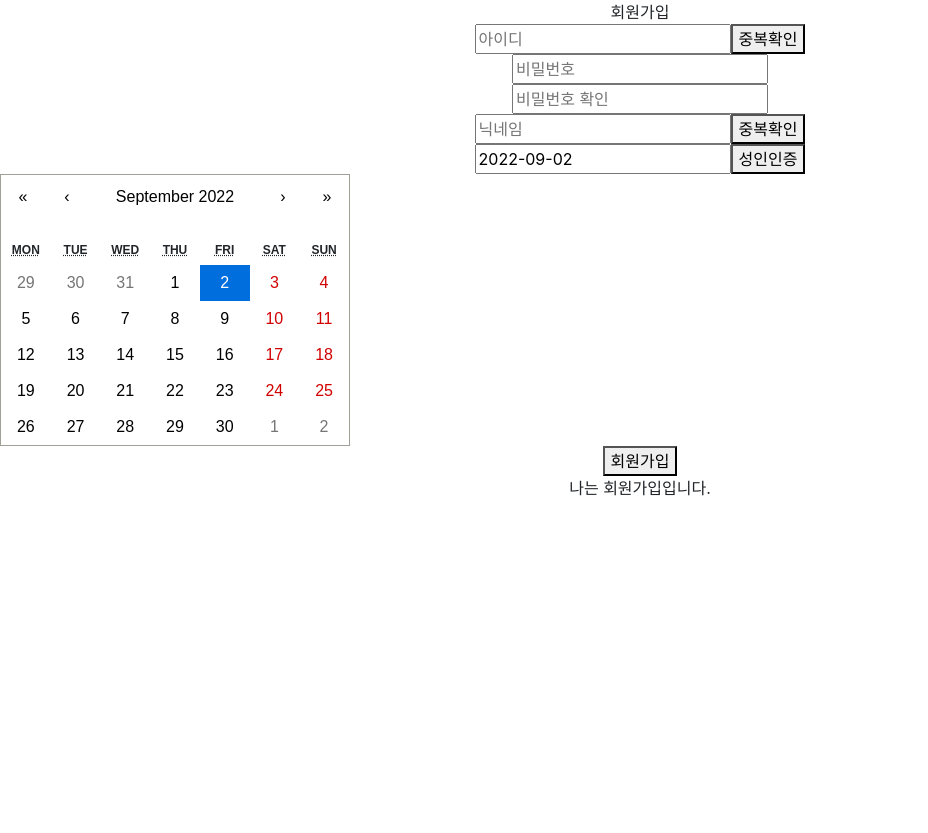
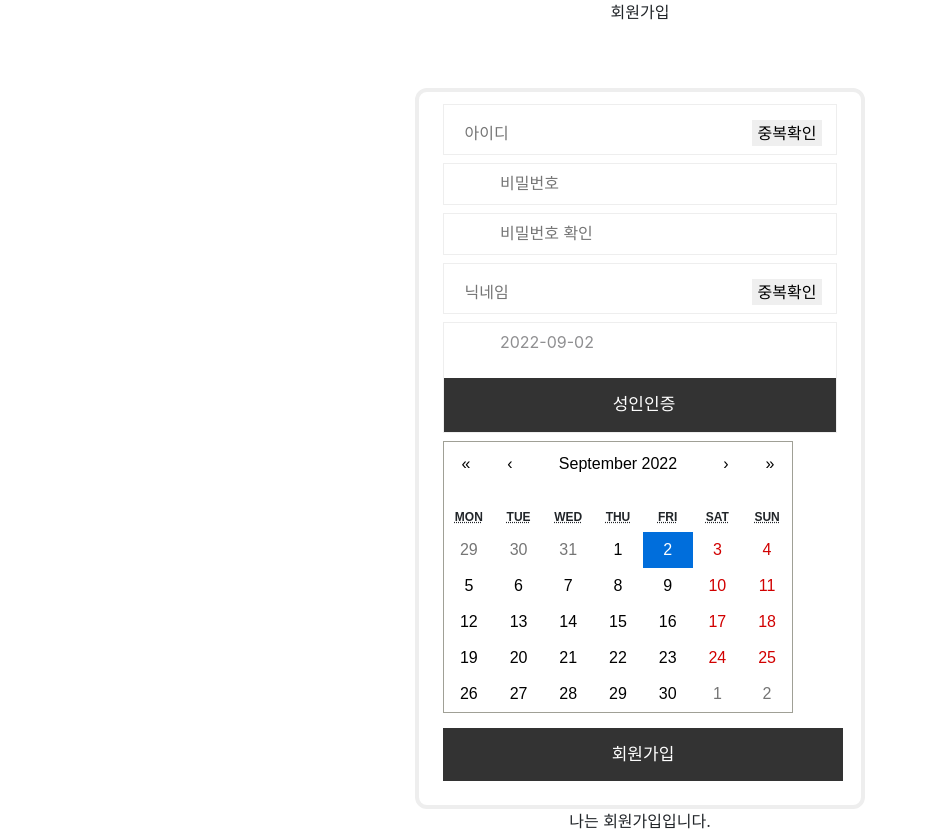
Before and after one commit to Yoepee/1336, a React (Create React App) app: page /signup in a window 1280 px wide. Shown: the whole page, without its empty margins (0-928 px from the left). Before the commit the page ends 800 px from the top, so only its background shows below. Built offline with nearby package versions, Linux system fonts and the light colour scheme.

Commit message:
회원가입 styled  update

```diff
--- a/src/components/form/formSignup/FormSignup.jsx
+++ b/src/components/form/formSignup/FormSignup.jsx
@@ -4,6 +4,7 @@ import Calendar from 'react-calendar'
 import 'react-calendar/dist/Calendar.css';
 import moment from 'moment';
 import { useDispatch } from "react-redux";
+import styled from "styled-components";
 
 import { createMember } from "../../../redux/modules/member";
 
@@ -33,52 +34,123 @@ const FormSignup = () => {
         console.log(member)
       };
     return (
+
+        <AddInputGroup>
         <form onSubmit={onSubmitHandler} className="add-form">
             <div>
-                <input placeholder="아이디"
+            <Label>
+                <Input placeholder="아이디"
                     onChange={onChangeHandler}
                     name="id"
                     value={member.id}
                     type="text" />
-                <button>중복확인</button>
+                <CkButton>중복확인</CkButton>
+            </Label>
             </div>
             <div>
-                <input placeholder="비밀번호"
+                <Label>
+                <Input placeholder="비밀번호"
                     onChange={onChangeHandler}
                     name="password"
                     value={member.password}
                     type="password" />
+                </Label>
+
             </div>
             <div>
-                <input placeholder="비밀번호 확인"
+            <Label>
+                <Input placeholder="비밀번호 확인"
                     onChange={onChangeHandler}
                     name="passwordConfirm"
                     value={member.passwordConfirm}
                     type="password" />
+             </Label>
             </div>
             <div>
-                <input placeholder="닉네임"
+            <Label>
+                <Input placeholder="닉네임"
                     onChange={onChangeHandler}
                     name="nickName"
                     value={member.nickName}
                     type="text" />
-                <button>중복확인</button>
+                <CkButton>중복확인</CkButton>
+          </Label>
             </div>
             <div>
-                <input placeholder="생년월일"
+            <Label>
+                <Input placeholder="생년월일"
                     onChange={onChangeHandler}
                     name="birthDate"
                     value={moment(date).format("YYYY-MM-DD")}
                     type="text" readOnly />
-                <button type="button" onClick={() => { setMember({ ...member, birthDate: moment(date).format("YYYYMMDD") }) }}>성인인증</button>
+                <Button type="button" onClick={() => { setMember({ ...member, birthDate: moment(date).format("YYYYMMDD") }) }}>성인인증</Button>
+                </Label>
                 <div>
                     <Calendar onChange={setDate} value={date} name="birthDate" />
+
                 </div>
             </div>
+
             <div>
-                <button>회원가입</button>
+
+                <Button>회원가입</Button>
             </div>
         </form>
+        </AddInputGroup>
     )
 }
 export default FormSignup;
+
+const AddInputGroup = styled.div `
+width:450px;
+margin: 0 auto;
+margin-top: 4rem;
+border : 4px solid #eee;
+border-radius: 12px;
+padding:12px 24px 24px 24px;
+background-size: 240px;
+
+`;
+
+const Label = styled.label `
+    overflow: hidden;
+    display: block;
+    width: 100%;
+    margin: 0 0 8px 0;
+    border: 1px solid #eee;
+    color: #8F8F91;
+`;
+
+const Input = styled.input`
+    width: 75%;
+    height: 40px;
+    line-height: 28px;
+    padding: 0px 0px 2px 7px;
+    border: 0 none;
+    color: #8F8F91;
+
+`;
+
+const Button = styled.button `
+    border: 1px solid #333;
+    background: #333;
+    color: #fff;
+    font-size: 17px;
+    padding: 13px 0;
+    margin: 15px 0 0;
+    width: 400px;
+    display: inline-block;
+    text-align: center;
+    font-weight: 400;
+    text-transform: uppercase;
+`;
+
+const CkButton = styled.button`
+    border: 1px;
+    margin: 15px 0 0;
+    display: inline-block;
+    text-align: center;
+    vertical-align: baseline;
+    box-sizing: border-box;
+    text-transform: uppercase;
+`
```
